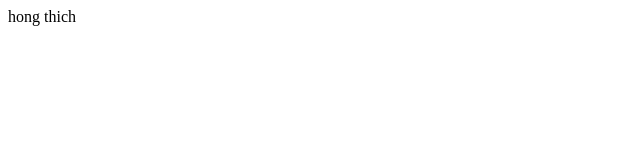
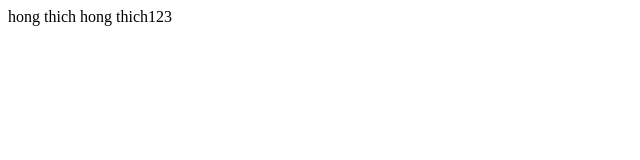
Before and after one commit to quoctuong2008/tinhoc.github.io, a plain HTML site: page index.html in a window 1280 px wide. Shown: the whole page, without its empty margins (0-640 px from the left). Drawn offline with Linux system fonts and the light colour scheme.

Commit message:
add content

```diff
--- a/index.html
+++ b/index.html
@@ -7,5 +7,6 @@
 </head>
 <body>
     hong thich
+    hong thich123
 </body>
 </html>
```
